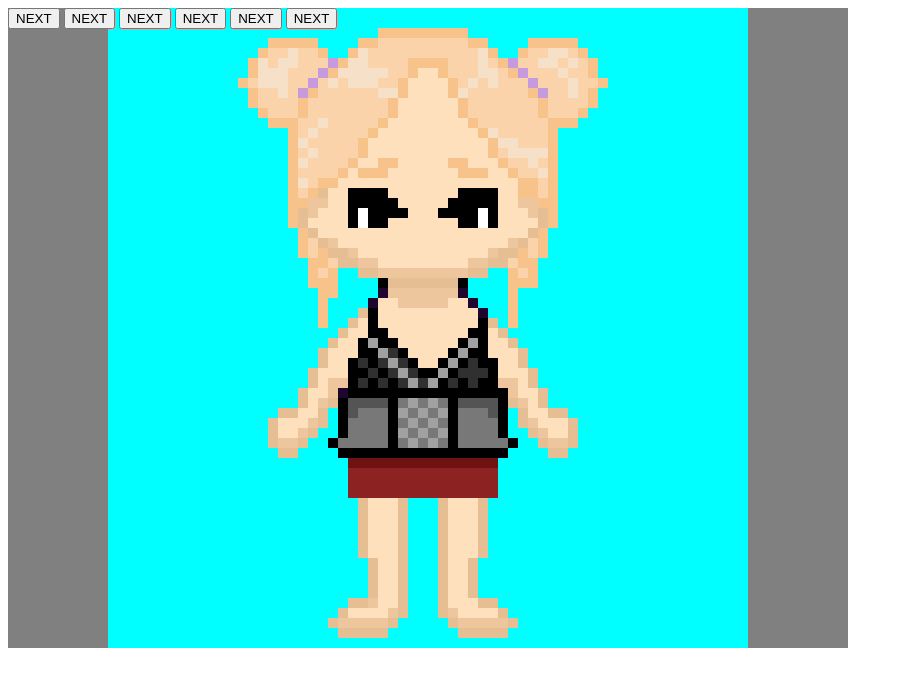
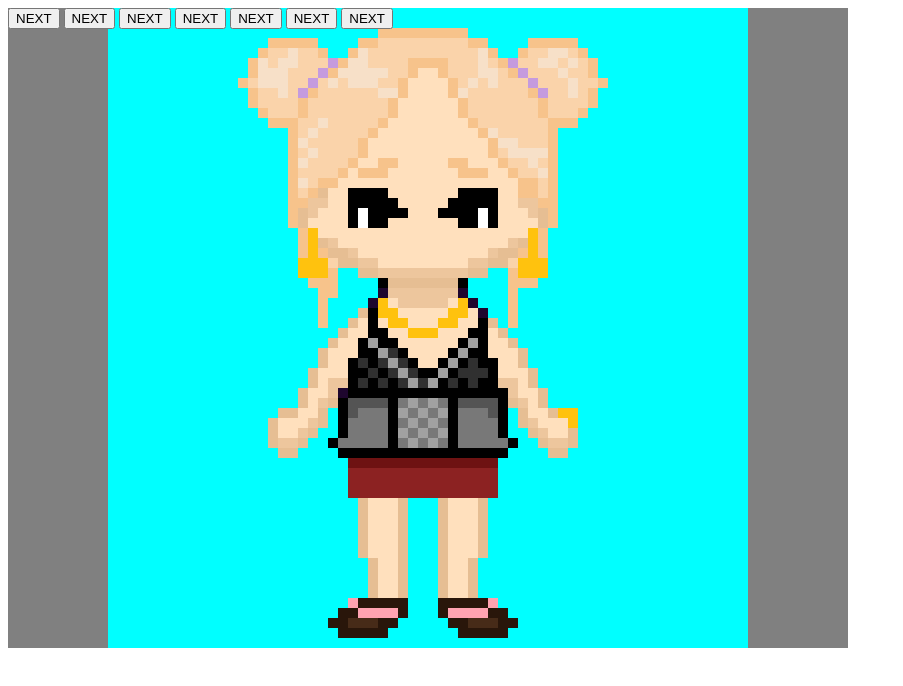
Before and after one commit to alydiiraprice/dress-up, a plain HTML site: page index.html in a window 1280 px wide. Shown: the whole page, without its empty margins (0-903 px from the left). Drawn offline with Linux system fonts and the light colour scheme.

Commit message:
2 functional accessories

```diff
--- a/code.js
+++ b/code.js
@@ -6,7 +6,8 @@
     eyes : 0,
     hair : 0,
     shirts : 0,
-    pants: 0
+    pants: 0,
+    accessories : 0
 };
 
 // Very simple state-swticher function -- make this more scalable
@@ -136,6 +137,19 @@
     }
 }
 
+function nextAccessories() {
+    console.log("inside function nextAccessories");
+    console.log(state.accessories);
+    var accessoriesColor=document.getElementById("accessories");
+    if (state.accessories===0) {
+        accessories.setAttribute("class", "silver-accessories");
+        state.accessories++;
+    } else if (state.accessories===1) {
+        accessoriesColor.setAttribute("class", "gold-accessories");
+        state.accessories=0;
+    }
+}
+
 // default vals on load
 window.onload=init;
 function init () {
@@ -146,4 +160,5 @@
     document.getElementById("hair").className="blonde-hair";
     document.getElementById("shirts").className="black-shirt";
     document.getElementById("pants").className="red-skirt";
+    document.getElementById("accessories").className="gold-accessories";
 }
--- a/index.html
+++ b/index.html
@@ -14,9 +14,9 @@
             <div id="makeup"></div>
             <div id="eyes"></div>
             <div id="hair"></div>
+            <div id="accessories"></div>
             <div id="pants"></div>
             <div id="shirts"></div>
-            <div id="accessories"></div>
             <div id="shoes"></div>
         </div>
     </div>
@@ -26,6 +26,7 @@
     <input type="button" value="NEXT" id="nextHair" onclick="nextHair()">
     <input type="button" value="NEXT" id="nextShirt" onclick="nextShirt()">
     <input type="button" value="NEXT" id="nextPant" onclick="nextPant()">
+    <input type="button" value="NEXT" id="nextAccessories" onclick="nextAccessories()">
 </body>
 <script src="code.js">
 </script>
--- a/styles.css
+++ b/styles.css
@@ -226,6 +226,33 @@
 }
 /* PANTS END */
 
+/* ACCESSORIES START */
+#accessories {
+    height: 640px;
+    width: 640px;
+    position: absolute;
+}
+
+.gold-accessories{
+    height: 640px;
+    width: 640px;
+    position: absolute;
+    background-image: url("frames/gold-accessories.png");
+}
+
+.silver-accessories {
+    height: 640px;
+    width: 640px;
+    position: absolute;
+    background-image: url("frames/silver-accessories.png");
+}
+
+#nextAccessories {
+    position: relative;
+    z-index: 10;
+}
+/* ACCESSORIES END */
+
 #nextSkin {
     position: relative;
     z-index: 10;
```
Also changed, not shown: frames/gold-accessories.png (added), frames/silver-accessories.png (added), 1 other file.
